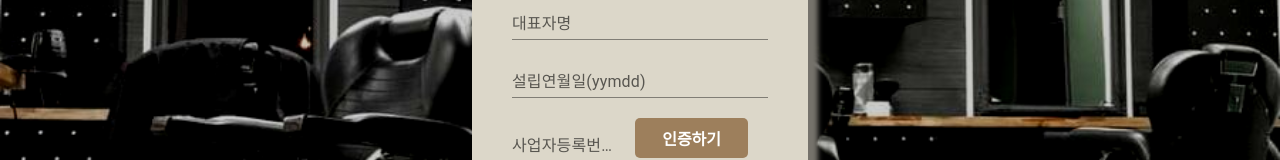
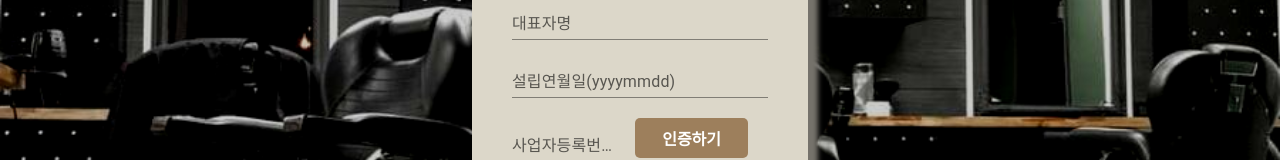
Before and after one commit to ris2131/ssafyEBSMirror, a React (Create React App) app in the folder business-fe/: page /signup in a window 1280 px wide. Shown: the part 393-553 px from the top of the page. Built offline with nearby package versions, Linux system fonts and the light colour scheme.

Commit message:
Refactor: 형식 제대로 보이게끔 수정.

```diff
--- a/business-fe/src/pages/Auth/SignUp.js
+++ b/business-fe/src/pages/Auth/SignUp.js
@@ -337,7 +337,7 @@ const SignUp = () => {
         <InputDiv>
           <TextField
             fullWidth
-            label="설립연월일(yymdd)"
+            label="설립연월일(yyyymmdd)"
             variant="standard"
             value={regFoundDate}
             onChange={(e) => {
```
